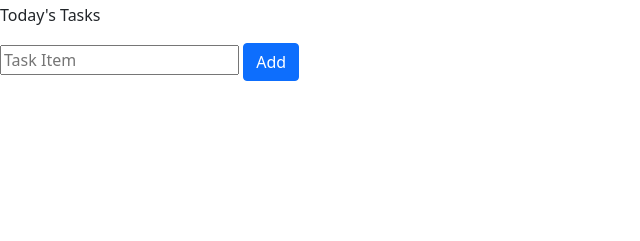
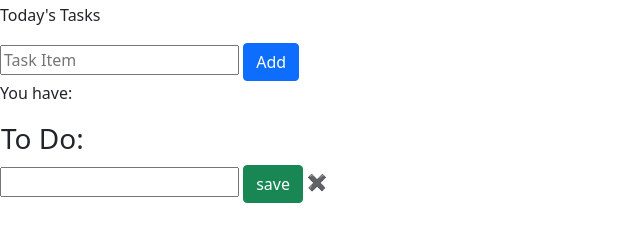
Before and after one commit to beatricemagana/To-Do-List, a plain HTML site: page index.html in a window 1280 px wide. Shown: the part 53-294 px from the top of the page, without its empty margins (0-640 px from the left). Drawn offline with nearby package versions, Linux system fonts and the light colour scheme.

Commit message:
add edit box for tasks

```diff
--- a/index.html
+++ b/index.html
@@ -1,5 +1,6 @@
 <!DOCTYPE html>
 <html lang="en">
+
 <head>
     <meta charset="UTF-8">
     <meta http-equiv="X-UA-Compatible" content="IE=edge">
@@ -7,19 +8,43 @@
     <title>To-Do List</title>
 
     <link rel="stylesheet" type="text/css" href="style.css">
-    <link href="https://cdn.jsdelivr.net/npm/bootstrap@5.1.3/dist/css/bootstrap.min.css" rel="stylesheet" integrity="sha384-1BmE4kWBq78iYhFldvKuhfTAU6auU8tT94WrHftjDbrCEXSU1oBoqyl2QvZ6jIW3" crossorigin="anonymous">
+    <link href="https://cdn.jsdelivr.net/npm/bootstrap@5.1.3/dist/css/bootstrap.min.css" rel="stylesheet"
+        integrity="sha384-1BmE4kWBq78iYhFldvKuhfTAU6auU8tT94WrHftjDbrCEXSU1oBoqyl2QvZ6jIW3" crossorigin="anonymous">
 </head>
+
 <body>
-    <section class="title">
-            <h1>My To-Do List</h1>
-            <p>Today's Tasks</p>
-    </section>
-    <section class="form">
+    <div class="title">
+        <h1>My To-Do List</h1>
+        <p>Today's Tasks</p>
+    </div>
+    <div class="form">
         <form action="javascript:void(0);" method="post" onsubmit="app.add();">
             <input type="text" id="add-todo" placeholder="Task Item">
             <input type="submit" value="Add" class="btn btn-primary">
         </form>
-    </section>
+
+        <p>You have:</p>
+        <p id="count"></p>
+
+        <table>
+            <tr class="to-do">
+                <th><h3>To Do:</h3></th>
+            </tr>
+            <tbody id="tasks">
+            </tbody>
+        </table>
+    </div>
+
+    <div id="edit-box" role="aria-hidden">
+        <form action="javascript:void(0);" method="post" id="save-edit">
+            <input type="text" id="edit-todo">
+            <input type="submit" value="save" class="btn btn-success">
+            <a onclick="closeInput()" aria-label='close'>&#10006;</a>
+        </form>
+    </div>
+
+    <script src="app.js"></script>
 
 </body>
+
 </html>
```
